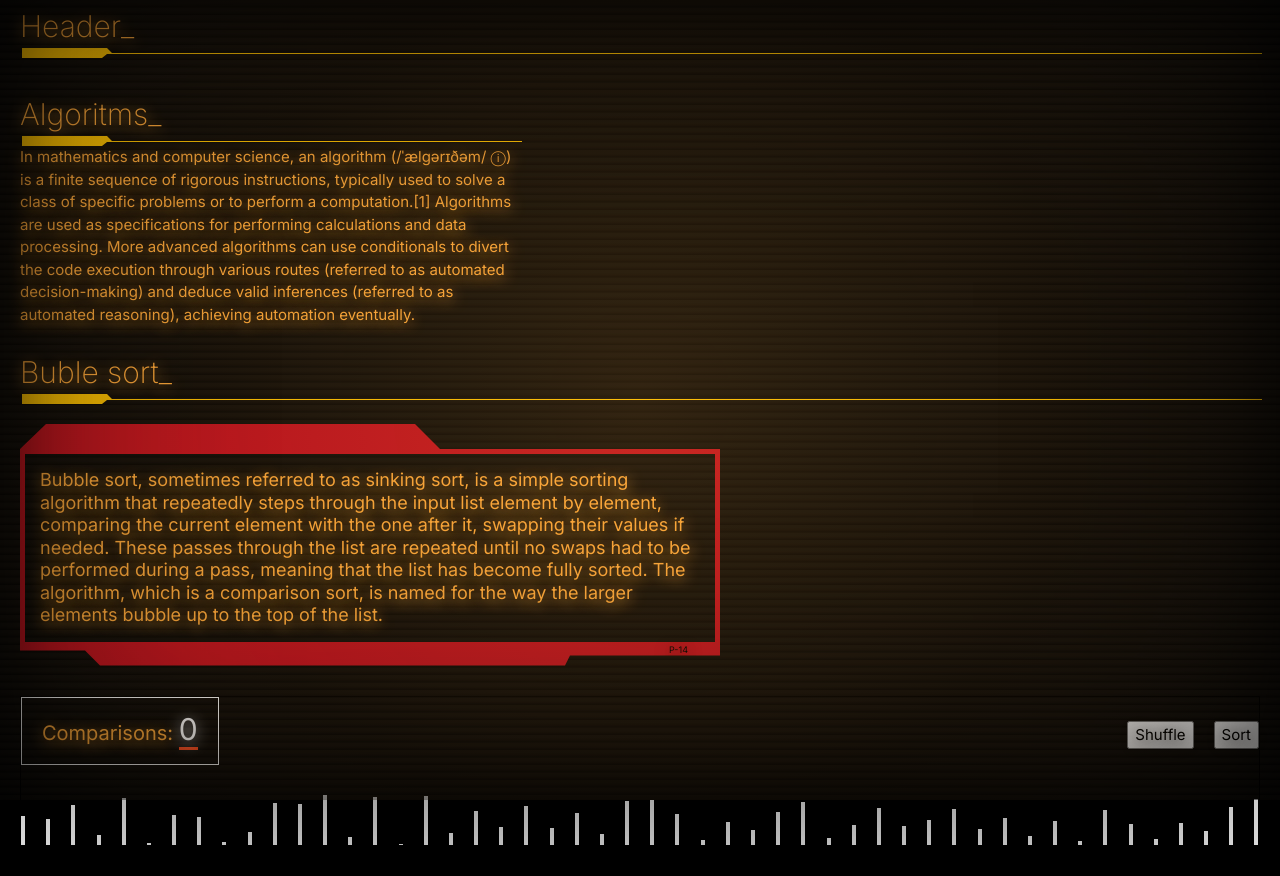
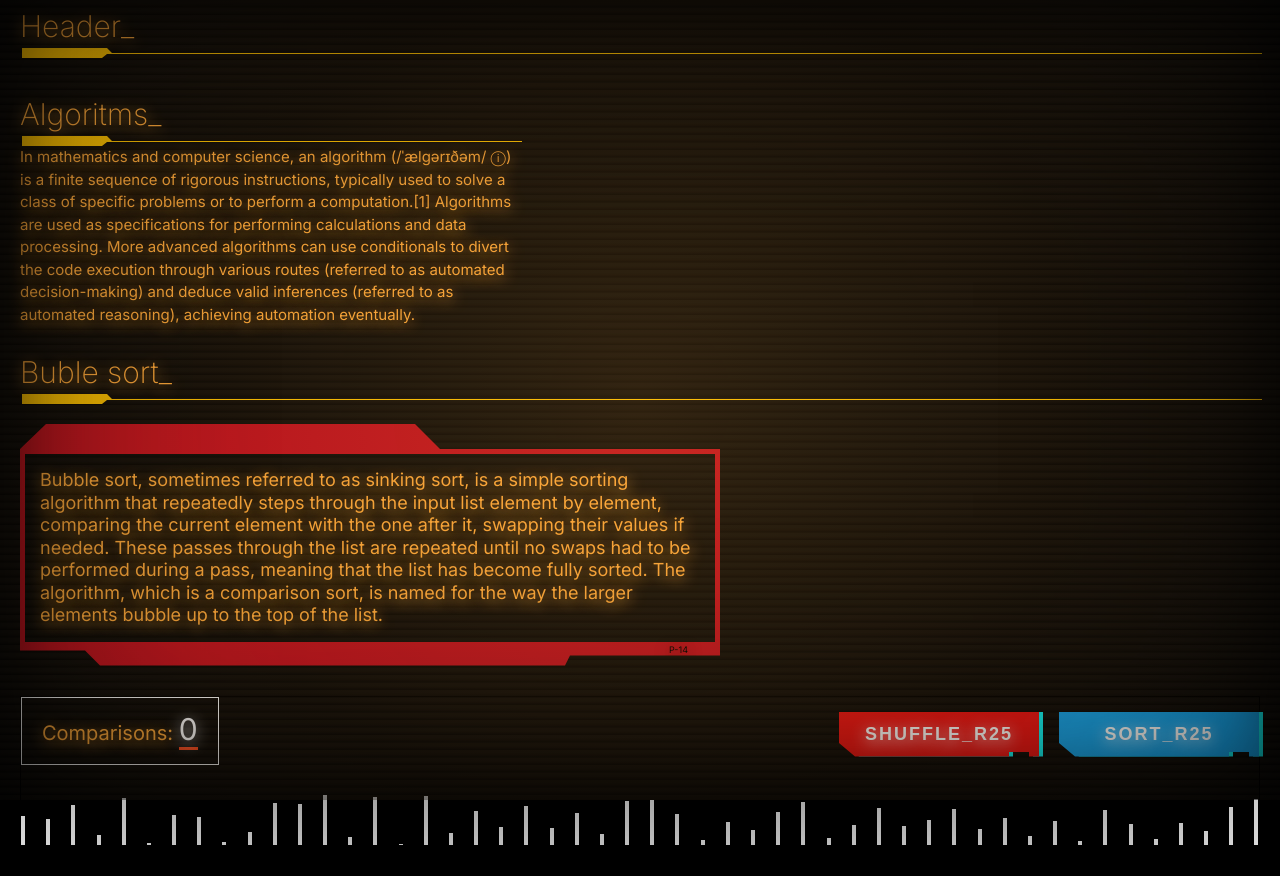
Before and after one commit to Andriikryl/algorithms, a Next.js app: page / in a window 1280 px wide. Built offline with nearby package versions, Linux system fonts and the light colour scheme.

Commit message:
add button component

```diff
--- a/src/components/bubbleSortVisual/BubbleSortVisual.tsx
+++ b/src/components/bubbleSortVisual/BubbleSortVisual.tsx
@@ -3,6 +3,7 @@ import React from "react";
 import style from "./style.module.css";
 import { motion } from "framer-motion";
 import { AnimatedNumber } from "../animateValue/AnimatedNumber";
+import Button from "../button/Button";
 
 const NUMBERS = Array(50)
   .fill(1)
@@ -93,12 +94,18 @@ export function BubbleSortVisual({ fps = 15 }) {
         </div>
 
         <div className={style.button__grpup}>
-          <button disabled={playState === "sorting"} onClick={handleShuffle}>
-            Shuffle
-          </button>
-          <button disabled={playState === "complete"} onClick={handleSort}>
-            {playState === "sorting" ? "Pause" : "Sort"}
-          </button>
+          <Button
+            text="Shuffle"
+            onClick={handleShuffle}
+            disabled={playState === "sorting"}
+            hue={0}
+          />
+          <Button
+            text={playState === "sorting" ? "Pause" : "Sort"}
+            onClick={handleSort}
+            hue={200}
+            disabled={playState === "complete"}
+          />
         </div>
       </div>
 
--- /dev/null
+++ b/src/components/button/Button.tsx
@@ -0,0 +1,33 @@
+import React from "react";
+import style from "./style.module.css";
+
+interface ButtonProps {
+  text: string;
+  onClick: () => void;
+  disabled: boolean;
+  hue: number;
+}
+
+export default function Button({ text, onClick, disabled, hue }: ButtonProps) {
+  return (
+    <button
+      className={style.cybr__btn}
+      onClick={onClick}
+      disabled={disabled}
+      style={
+        {
+          "--primary-hue": `${hue}`,
+        } as React.CSSProperties
+      }
+    >
+      {text}
+      <span aria-hidden>_</span>
+      <span aria-hidden className={style.cybr__btn__glitch}>
+        {text}
+      </span>
+      <span aria-hidden className={style.cybr__btn__tag}>
+        R25
+      </span>
+    </button>
+  );
+}
--- /dev/null
+++ b/src/components/button/style.module.css
@@ -0,0 +1,103 @@
+.cybr__btn {
+    --primary: hsl(var(--primary-hue), 85%, calc(var(--primary-lightness, 50) * 1%));
+    --shadow-primary: hsl(var(--shadow-primary-hue), 90%, 50%);
+    --primary-hue: 0;
+    --primary-lightness: 50;
+    --color: hsl(0, 0%, 100%);
+    --font-size: 18px;
+    --shadow-primary-hue: 180;
+    --label-size: 9px;
+    --shadow-secondary-hue: 60;
+    --shadow-secondary: hsl(var(--shadow-secondary-hue), 90%, 60%);
+    --clip: polygon(0 0, 100% 0, 100% 100%, 95% 100%, 95% 90%, 85% 90%, 85% 100%, 8% 100%, 0 70%);
+    --border: 4px;
+    --shimmy-distance: 5;
+    --clip-one: polygon(0 2%, 100% 2%, 100% 95%, 95% 95%, 95% 90%, 85% 90%, 85% 95%, 8% 95%, 0 70%);
+    --clip-two: polygon(0 78%, 100% 78%, 100% 100%, 95% 100%, 95% 90%, 85% 90%, 85% 100%, 8% 100%, 0 78%);
+    --clip-three: polygon(0 44%, 100% 44%, 100% 54%, 95% 54%, 95% 54%, 85% 54%, 85% 54%, 8% 54%, 0 54%);
+    --clip-four: polygon(0 0, 100% 0, 100% 0, 95% 0, 95% 0, 85% 0, 85% 0, 8% 0, 0 0);
+    --clip-five: polygon(0 0, 100% 0, 100% 0, 95% 0, 95% 0, 85% 0, 85% 0, 8% 0, 0 0);
+    --clip-six: polygon(0 40%, 100% 40%, 100% 85%, 95% 85%, 95% 85%, 85% 85%, 85% 85%, 8% 85%, 0 70%);
+    --clip-seven: polygon(0 63%, 100% 63%, 100% 80%, 95% 80%, 95% 80%, 85% 80%, 85% 80%, 8% 80%, 0 70%);
+    font-family: 'Cyber', sans-serif;
+    color: var(--color);
+    cursor: pointer;
+    background: transparent;
+    text-transform: uppercase;
+    font-size: var(--font-size);
+    outline: transparent;
+    letter-spacing: 2px;
+    position: relative;
+    font-weight: 700;
+    border: 0;
+    min-width: 200px;
+    height: 45px;
+    line-height: 35px;
+    transition: background 0.2s;
+    position: relative;
+    z-index: 1;
+  }
+
+  .cybr__btn:disabled{
+    opacity: .2;
+    cursor:not-allowed;
+  }
+
+  .cybr__btn:hover {
+    --primary: hsl(var(--primary-hue), 85%, calc(var(--primary-lightness, 50) * 0.8%));
+  }
+  .cybr__btn:active {
+    --primary: hsl(var(--primary-hue), 85%, calc(var(--primary-lightness, 50) * 0.6%));
+  }
+
+  .cybr__btn:after,
+  .cybr__btn:before {
+    content: '';
+    position: absolute;
+    top: 0;
+    left: 0;
+    right: 0;
+    bottom: 0;
+    clip-path: var(--clip);
+    z-index: -1;
+  }
+
+  .cybr__btn:before {
+    background: var(--shadow-primary);
+    transform: translate(var(--border), 0);
+  }
+
+  .cybr__btn:after {
+    background: var(--primary);
+  }
+
+
+  .cybr__btn__glitch {
+    position: absolute;
+    top: calc(var(--border) * -1);
+    left: calc(var(--border) * -1);
+    right: calc(var(--border) * -1);
+    bottom: calc(var(--border) * -1);
+    background: var(--shadow-primary);
+    text-shadow: 2px 2px var(--shadow-primary), -2px -2px var(--shadow-secondary);
+    clip-path: var(--clip);
+    animation: glitch 2s infinite;
+    display: none;
+  }
+
+
+  .cybr__btn:hover .cybr-btn__glitch {
+    display: block;
+  }
+
+  .cybr__btn__glitch:before {
+    content: '';
+    position: absolute;
+    top: calc(var(--border) * 1);
+    right: calc(var(--border) * 1);
+    bottom: calc(var(--border) * 1);
+    left: calc(var(--border) * 1);
+    clip-path: var(--clip);
+    background: var(--primary);
+    z-index: -1;
+  }
```
